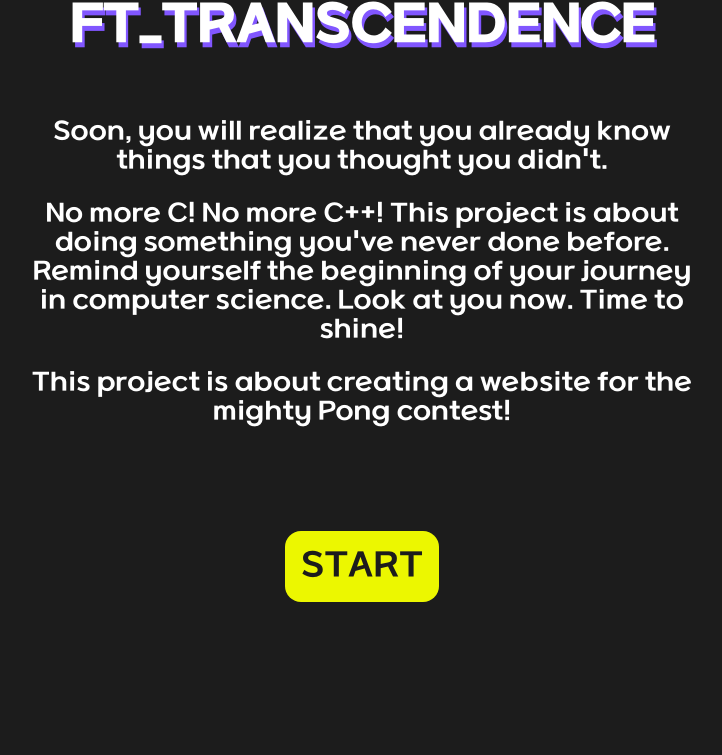
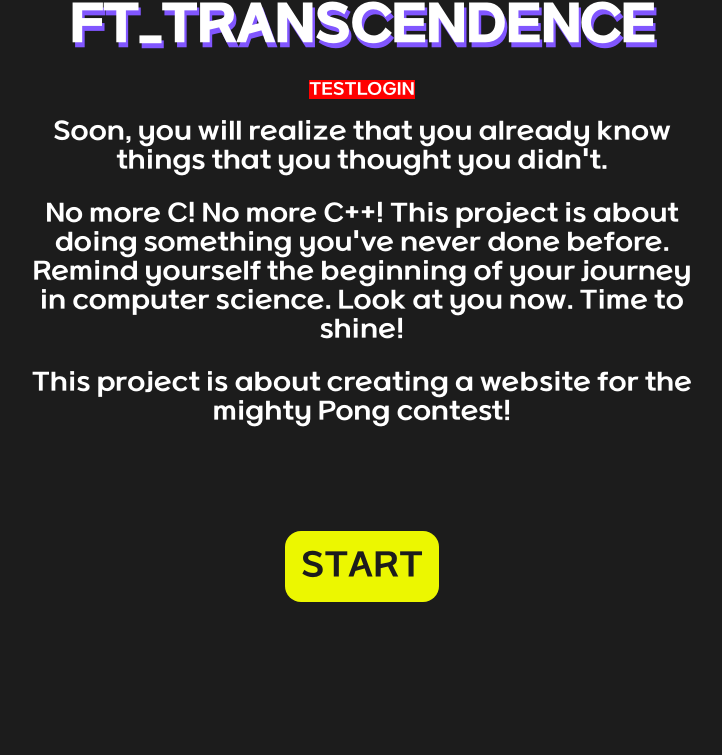
Before and after one commit to ft-24/24-front, a React (Vite) app: page /login in a window 1280 px wide. Shown: the top 755 px of the page, without its empty margins (278-1000 px from the left). Built offline with nearby package versions, Linux system fonts and the light colour scheme; no server answers.

Commit message:
test: LoginButton without auth

```diff
--- a/src/pages/login/Login.tsx
+++ b/src/pages/login/Login.tsx
@@ -6,6 +6,7 @@ import Stacks from "./Stacks";
 import Features from "./Features";
 import Footer from "./Footer";
 import { useRef } from "react";
+import { useAuthDispatch } from "../../context/AuthHooks";
 
 const Wrapper = styled.div`
   overflow: hidden;
@@ -17,6 +18,13 @@ const Wrapper = styled.div`
   min-width: 375px;
 `;
 
+const TestButton = styled.div`
+  position: fixed;
+  top: 10%;
+  background: red;
+  z-index: 100;
+`
+
 const Login = () => {
   const ref = useRef<any>(null);
   const onClickHandler = () => {
@@ -25,8 +33,14 @@ const Login = () => {
       });
   }
 
+  const dispatch = useAuthDispatch();
+  const testClick = () => {
+    dispatch({type:"LOGIN", payload:"FAKE_TOKEN"})
+  }
+
   return (
     <Wrapper>
+      <TestButton onClick={testClick}>TESTLOGIN</TestButton>
       <Hero onClickHandler={onClickHandler}/>
       <Members ref={ref}/>
       <Stacks />
```
